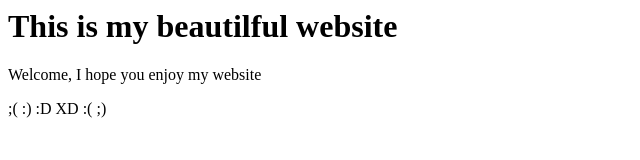
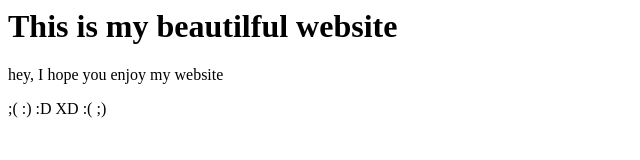
Before and after one commit to nidhi22dixit/awesome-repo, a plain HTML site: page index.html in a window 1280 px wide. Shown: the full height of the page, 0-640 px from the left. Drawn offline with Linux system fonts and the light colour scheme.

Commit message:
changed welcome to hey

```diff
--- a/index.html
+++ b/index.html
@@ -1,6 +1,6 @@
 <html>
 <title> This is my website</title>
 <h1>This is my beautilful website</h1>
-<p>Welcome, I hope you enjoy my website</p>
+<p>hey, I hope you enjoy my website</p>
 <p> ;( :) :D XD :( ;)</p>
 </html>
```
